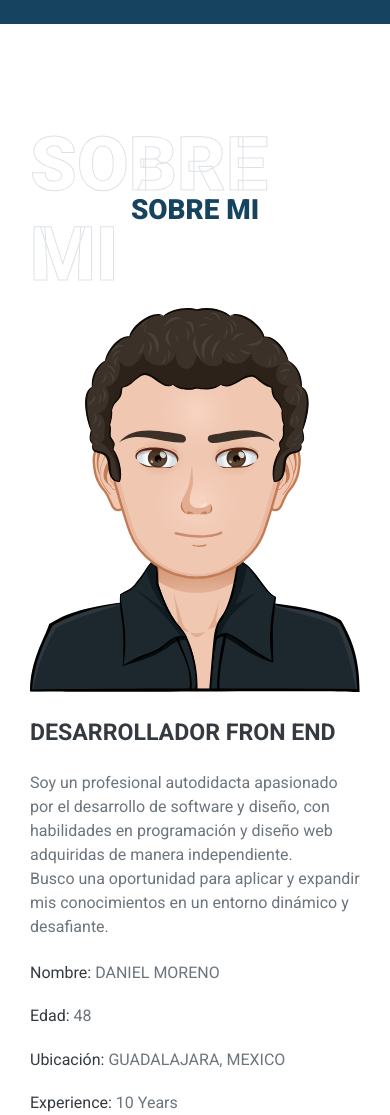
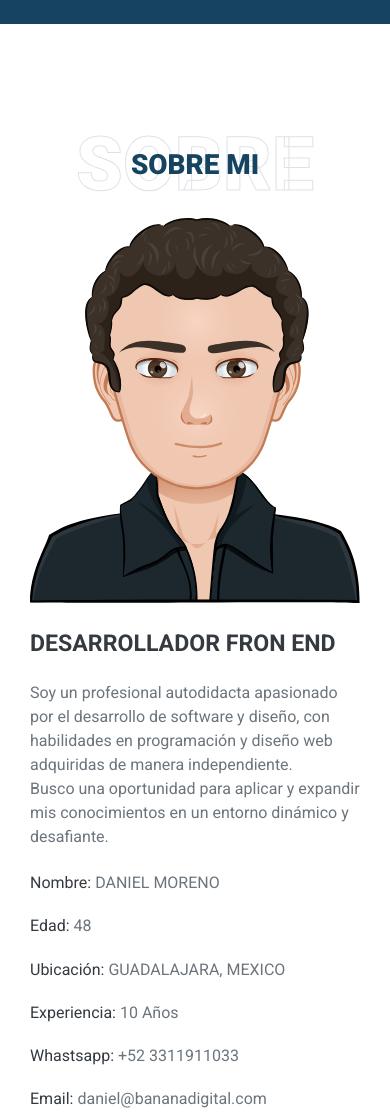
Before and after one commit to DanielMorenoDev/Portafolio, a plain HTML site: page index.html in a window 390 px wide. Shown: the part 820-1935 px from the top of the page. Drawn offline with nearby package versions, Linux system fonts and the light colour scheme.

Commit message:
Correcciones

```diff
--- a/index.html
+++ b/index.html
@@ -92,7 +92,7 @@
     <div class="container-fluid py-5" id="about">
         <div class="container">
             <div class="position-relative d-flex align-items-center justify-content-center">
-                <h1 class="display-1 text-uppercase text-white" style="-webkit-text-stroke: 1px #dee2e6;">SOBRE MI</h1>
+                <h1 class="display-1 text-uppercase text-white" style="-webkit-text-stroke: 1px #dee2e6;">SOBRE</h1>
                 <h1 class="position-absolute text-uppercase text-primary">SOBRE MI</h1>
             </div>
             <div class="row align-items-center">
@@ -109,7 +109,7 @@
                         <div class="col-sm-6 py-2"><h6>Nombre: <span class="text-secondary">DANIEL MORENO</span></h6></div>
                         <div class="col-sm-6 py-2"><h6>Edad: <span class="text-secondary">48</span></h6></div>
                         <div class="col-sm-6 py-2"><h6>Ubicación: <span class="text-secondary">GUADALAJARA, MEXICO</span></h6></div>
-                        <div class="col-sm-6 py-2"><h6>Experience: <span class="text-secondary">10 Years</span></h6></div>
+                        <div class="col-sm-6 py-2"><h6>Experiencia: <span class="text-secondary">10 Años</span></h6></div>
                         <div class="col-sm-6 py-2"><h6>Whastsapp: <span class="text-secondary">+52 3311911033</span></h6></div>
                         <div class="col-sm-6 py-2"><h6>Email: <span class="text-secondary">daniel@bananadigital.com</span></h6></div>
 
```
Also changed, not shown: 1 other file.
